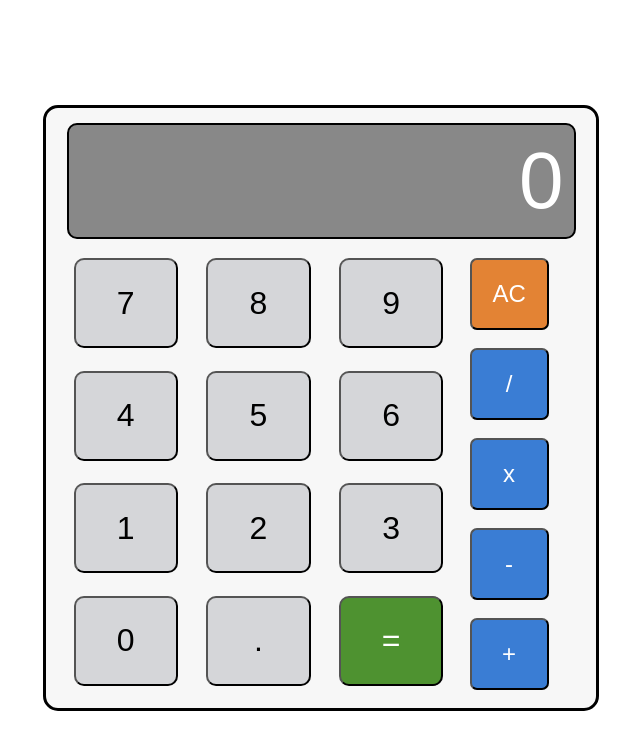
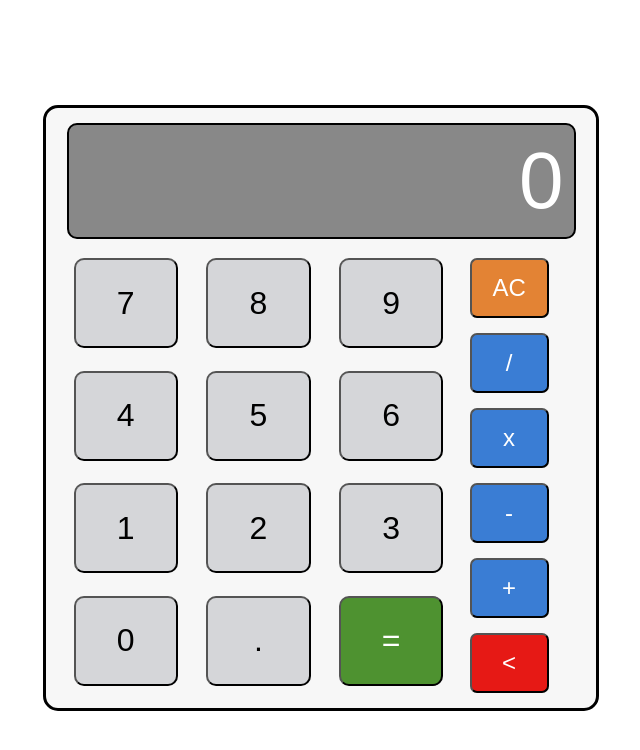
Before and after one commit to mbazzo1993/project-calulator, a plain HTML site: page index.html in a window 1280 px wide. Shown: the whole page, without its empty margins (327-967 px from the left). Drawn offline with Linux system fonts and the light colour scheme.

Commit message:
feat : add button and styling to UI

```diff
--- a/index.html
+++ b/index.html
@@ -33,6 +33,7 @@
                 <div><button id="btn-multiply" class="num-btn" data-btn-type="op" value="x">x</button></div>
                 <div><button id="btn-subtract" class="num-btn" data-btn-type="op" value="-">-</button></div>
                 <div><button id="btn-add" class="num-btn" data-btn-type="op" value="+">+</button></div>
+                <div><button id="btn-del" class="num-btn" data-btn-type="op" value="<"><</button></div>
             </div>
         </div>
     </div>
--- a/style.css
+++ b/style.css
@@ -107,3 +107,7 @@ body {
 #btn-clear {
     background-color: rgb(227,131,52) !important;
 }
+
+#btn-del {
+    background-color: rgb(230, 25, 21) !important;
+}
```
